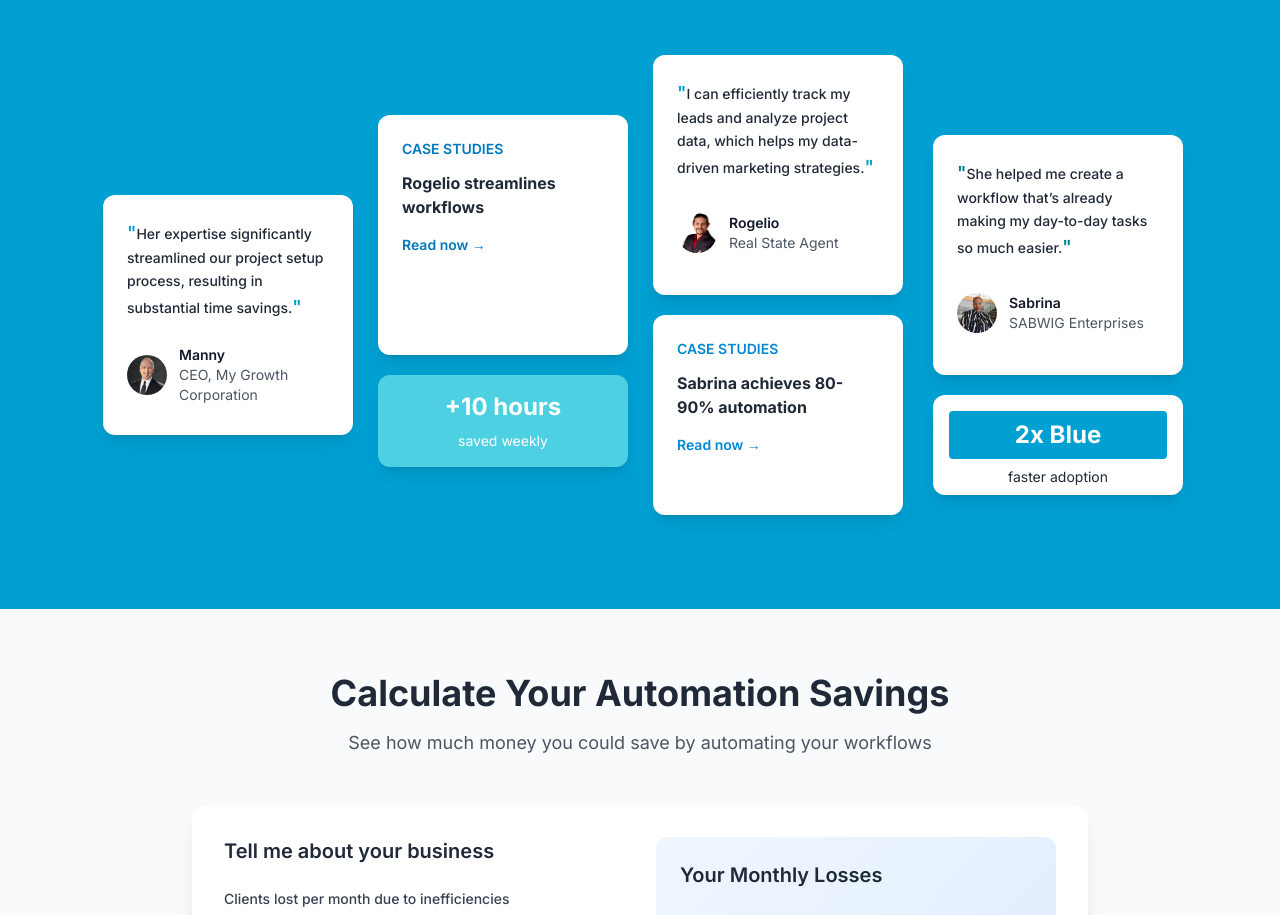
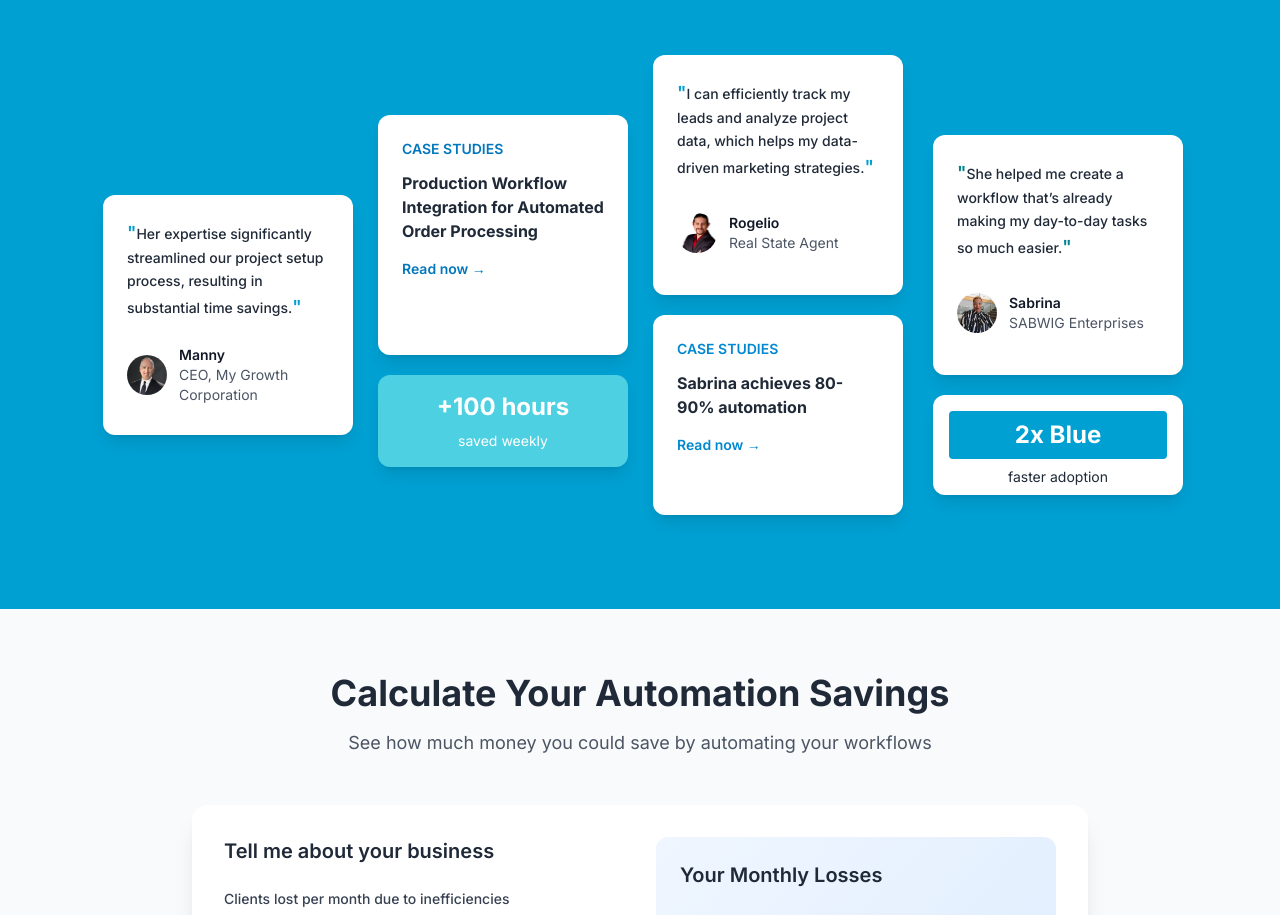
Before and after one commit to datadoesntlie/ake-website, a plain HTML site: page index.html in a window 1280 px wide. Shown: the part 1770-2685 px from the top of the page. Drawn offline with nearby package versions, Linux system fonts and the light colour scheme.

Commit message:
Update case study link and improve metrics display; changed case study title and adjusted saved hours from +10 to +100.

```diff
--- a/index.html
+++ b/index.html
@@ -299,16 +299,16 @@
                     </div>
 
                     <!-- Card 2: Center-left case study -->
-                    <div class="absolute bg-white rounded-xl p-6 shadow-lg z-20"
+                    <a href="case-studies/vandenberg.html" class="absolute bg-white rounded-xl p-6 shadow-lg z-20 hover:shadow-xl transition duration-300"
                         style="width: 250px; height: 240px; left: 250px; top: 70px;">
                         <div class="text-sm font-semibold mb-3" style="color: #0277bd;">CASE STUDIES</div>
                         <h3 class="text-base font-bold mb-4 text-gray-800">
-                            Rogelio streamlines workflows
+                            Production Workflow Integration for Automated Order Processing
                         </h3>
                         <p class="font-semibold text-sm mb-4" style="color: #0277bd;">Read now →</p>
                         <div class="flex justify-end mt-8">
                         </div>
-                    </div>
+                    </a>
 
                     <!-- Card 3: Center testimonial -->
                     <div class="absolute bg-white rounded-xl p-6 shadow-lg z-15" style="width: 250px; height: 240px; left: 525px; top: 10px;">
@@ -355,7 +355,7 @@
 
                     <!-- Card 6: Bottom left stat -->
                     <div class="absolute rounded-xl p-4 shadow-lg text-center z-20" style="width: 250px; height: 100; left: 250px; top: 330px; background-color: #4dd0e1;">
-                        <div class="text-2xl font-bold mb-2 text-white">+10 hours</div>
+                        <div class="text-2xl font-bold mb-2 text-white">+100 hours</div>
                         <p class="text-white text-sm">saved weekly</p>
                     </div>
 
```
